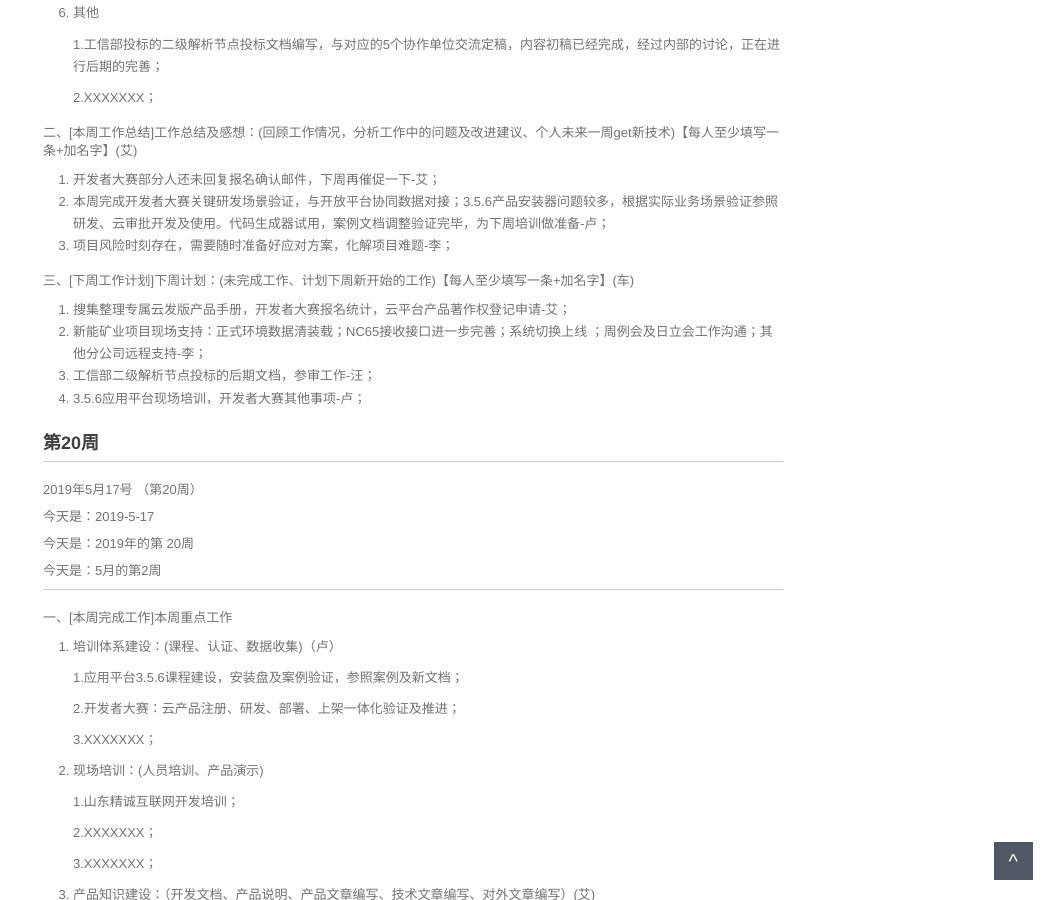
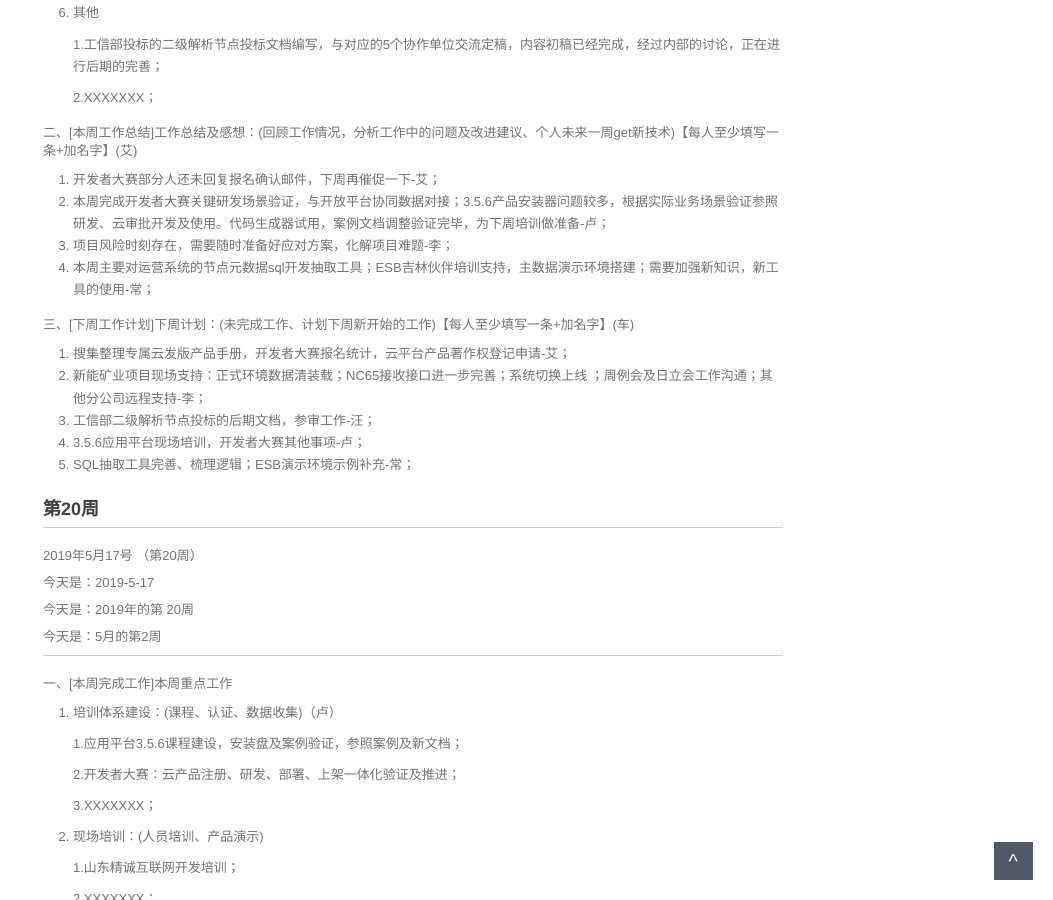
Before and after one commit to walllFlower/blog, a Jekyll site: the page built from _posts/2018-07-17-day_report_cxz.md, in a window 1280 px wide and 900 px high, scrolled down 1293 px. Shown: the whole window, without its empty margins (227-1280 px from the left). Built offline with Jekyll 4.4.1, drawn with Linux system fonts in a browser that asks for light colours; comment, search, counter and statistics services are not loaded.

Commit message:
Update 2018-07-17-day_report_cxz.md

```diff
--- a/_posts/2018-07-17-day_report_cxz.md
+++ b/_posts/2018-07-17-day_report_cxz.md
@@ -82,6 +82,7 @@ categories: 技术运营工作周报
 1. 开发者大赛部分人还未回复报名确认邮件，下周再催促一下-艾；
 2. 本周完成开发者大赛关键研发场景验证，与开放平台协同数据对接；3.5.6产品安装器问题较多，根据实际业务场景验证参照研发、云审批开发及使用。代码生成器试用，案例文档调整验证完毕，为下周培训做准备-卢；
 3. 项目风险时刻存在，需要随时准备好应对方案，化解项目难题-李；
+4. 本周主要对运营系统的节点元数据sql开发抽取工具；ESB吉林伙伴培训支持，主数据演示环境搭建；需要加强新知识，新工具的使用-常；
 
 三、[下周工作计划]下周计划：(未完成工作、计划下周新开始的工作)【每人至少填写一条+加名字】(车)
 
@@ -89,6 +90,7 @@ categories: 技术运营工作周报
 2. 新能矿业项目现场支持：正式环境数据清装载；NC65接收接口进一步完善；系统切换上线 ；周例会及日立会工作沟通；其他分公司远程支持-李；
 3. 工信部二级解析节点投标的后期文档，参审工作-汪；
 4. 3.5.6应用平台现场培训，开发者大赛其他事项-卢；
+5. SQL抽取工具完善、梳理逻辑；ESB演示环境示例补充-常；
 
 
 
```
